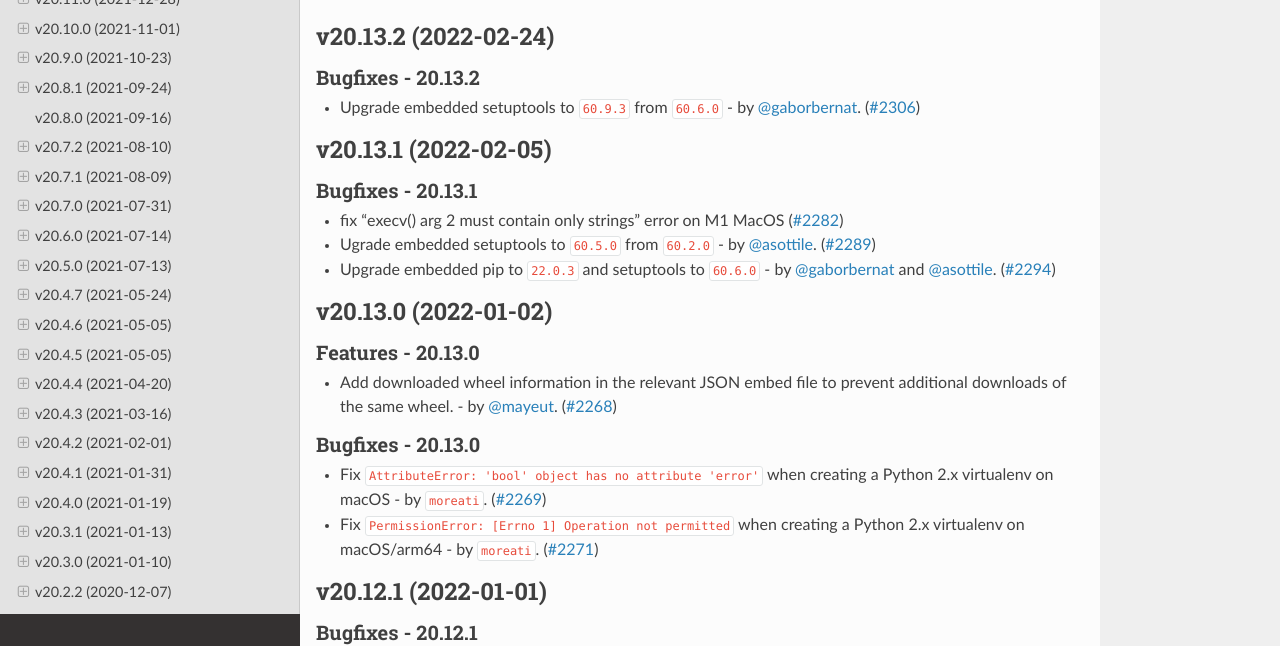
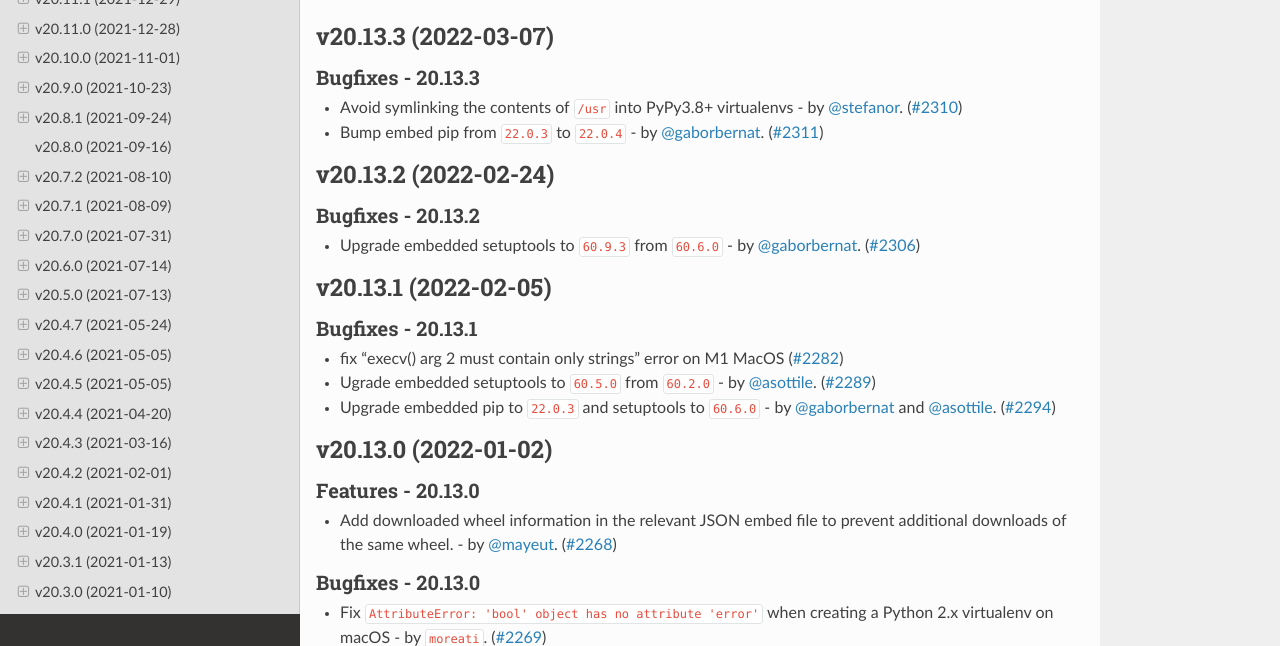
Before and after one commit to pypa/virtualenv, a Sphinx documentation site: the page built from docs/changelog.rst, in a window 1280 px wide and 900 px high, cut to the strip 254-900 px from the top of the window. Built offline with Sphinx 7.4.7 and the Read the Docs theme 2.0.0, drawn with Linux system fonts in a browser that asks for light colours; pages that are not in the unit, such as notebooks, are missing from menus; the version number could not be read and is left out; some of the changed text lies outside the part shown.

Commit message:
release 20.13.3

```diff
--- a/docs/changelog.rst
+++ b/docs/changelog.rst
@@ -4,6 +4,15 @@ Release History
 .. include:: _draft.rst
 
 .. towncrier release notes start
+
+v20.13.3 (2022-03-07)
+---------------------
+
+Bugfixes - 20.13.3
+~~~~~~~~~~~~~~~~~~
+- Avoid symlinking the contents of ``/usr`` into PyPy3.8+ virtualenvs - by :user:`stefanor`. (`#2310 <https://github.com/pypa/virtualenv/issues/2310>`_)
+- Bump embed pip from ``22.0.3`` to ``22.0.4`` - by :user:`gaborbernat`. (`#2311 <https://github.com/pypa/virtualenv/issues/2311>`_)
+
 
 v20.13.2 (2022-02-24)
 ---------------------
--- a/docs/changelog/2310.bugfix.rst
+++ /dev/null
@@ -1 +0,0 @@
-Avoid symlinking the contents of ``/usr`` into PyPy3.8+ virtualenvs - by :user:`stefanor`.
--- a/docs/changelog/2311.bugfix.rst
+++ /dev/null
@@ -1 +0,0 @@
-Bump embed pip from ``22.0.3`` to ``22.0.4`` - by :user:`gaborbernat`.
```
